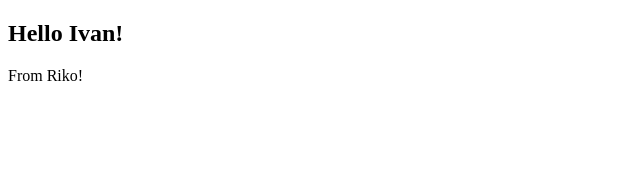
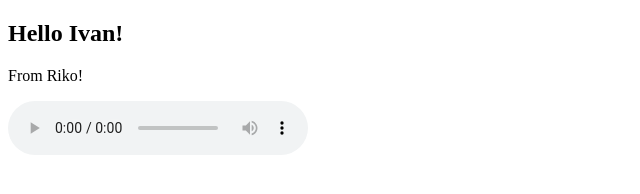
Before and after one commit to zminchev/test-host, a plain HTML site: page index.html in a window 1280 px wide. Shown: the whole page, without its empty margins (0-640 px from the left). Drawn offline with Linux system fonts and the light colour scheme.

Commit message:
Add audio tag

```diff
--- a/index.html
+++ b/index.html
@@ -8,6 +8,8 @@
   <body>
     <h2>Hello Ivan!</h2>
     <p>From Riko!</p>
-    <audio src="https://stream.zeno.fm/2qi7ja28jkovv" class="audio"></audio>
+    <audio controls>
+        <source src="https://stream.zeno.fm/2qi7ja28jkovv">
+    </audio>
   </body>
 </html>
```
